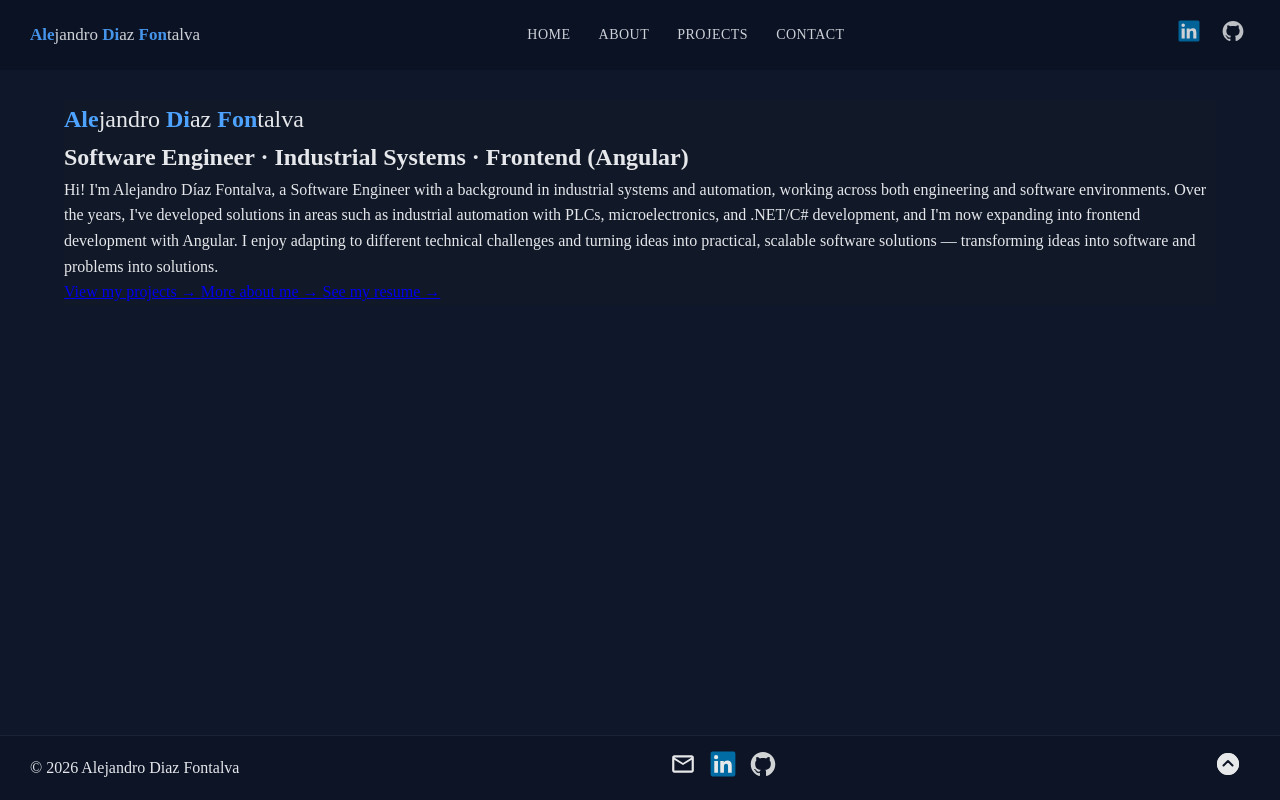
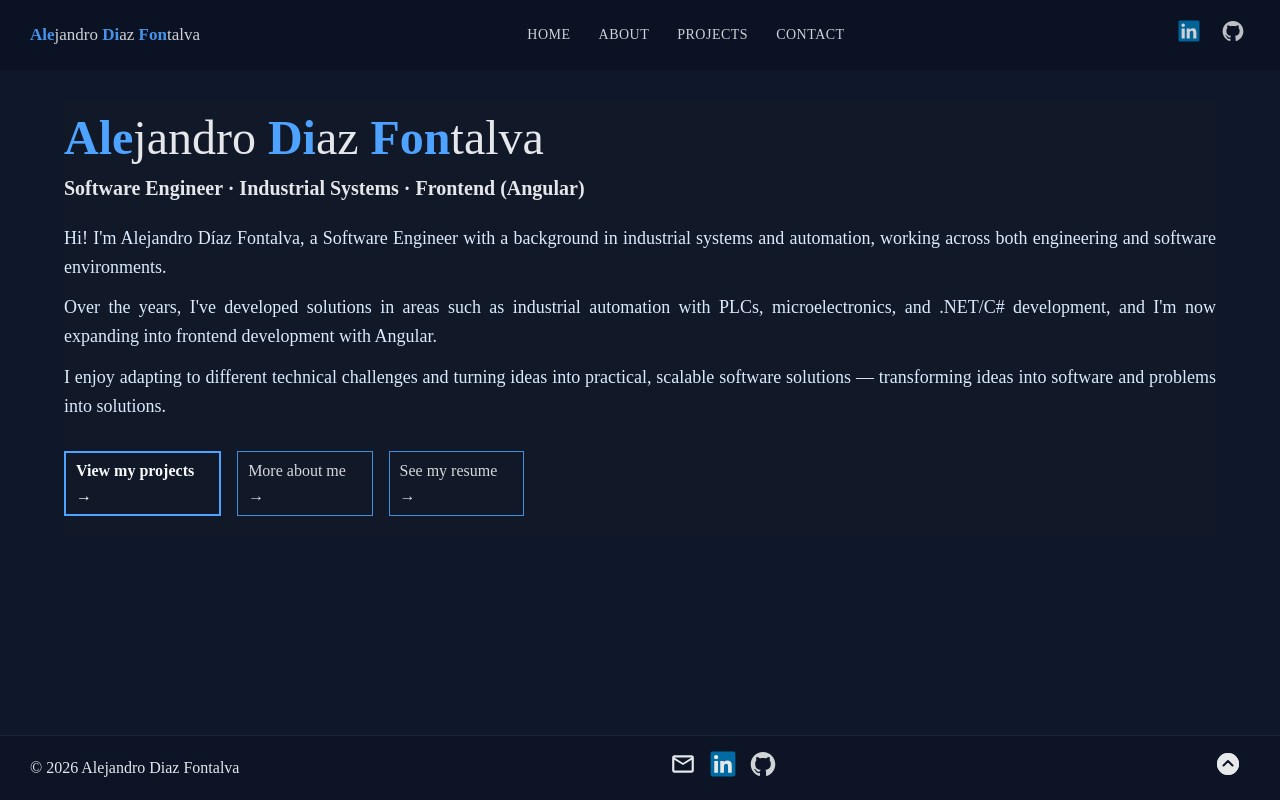
Before and after one commit to aledifon/portfolio, an Angular app: page / in a window 1280 px wide. Built offline with nearby package versions, Linux system fonts and the light colour scheme.

Commit message:
Some progress on Home page

```diff
--- a/src/app/pages/home/home.component.html
+++ b/src/app/pages/home/home.component.html
@@ -6,19 +6,25 @@
         Software Engineer · Industrial Systems · Frontend (Angular)
     </h2>
 
-    <p class="hero-description">
+    <div class="hero-description">
+        <p class="hero-text">
             Hi! I'm Alejandro Díaz Fontalva, a Software Engineer with a background in
             industrial systems and automation, working across both engineering and
             software environments.
+        </p>
 
+        <p class="hero-text">
             Over the years, I've developed solutions in areas such as industrial
             automation with PLCs, microelectronics, and .NET/C# development, and I'm
             now expanding into frontend development with Angular.
+        </p>
 
+        <p class="hero-text">
             I enjoy adapting to different technical challenges and turning ideas
             into practical, scalable software solutions — transforming ideas into
             software and problems into solutions.
         </p>
+    </div>
 
     <div class="cta">
         <!-- Go to Projects Page -->
--- a/src/app/pages/home/home.component.scss
+++ b/src/app/pages/home/home.component.scss
@@ -1,8 +1,99 @@
 .hero-title{
     font-weight: 500;
-    margin-bottom: 0px;
+    font-size: 48px;
+    margin-bottom: -5px;
+    color: #e5e7eb;
 }
 .hero-title span{
     font-weight: 700;
     color: #4da3ff;
 }
+.hero-subtitle{
+    margin-bottom: 20px;
+    font-size: 20px;
+    // color: #dbeafe;
+    color: #e5e7eb;
+}
+.hero-description{
+    margin-bottom: 30px;
+    line-height: 1.6;
+    // color: #94a3b8;
+    color: #dbeafe;
+}
+.hero-text{
+    margin-bottom: 12px;
+    text-align: justify;
+    font-size: 18px;
+}
+
+.cta{
+    display: flex;
+    flex-direction: row;
+    width: 460px;
+    gap: 16px;
+}
+
+.cta a.primary{
+    font-weight: 600;
+    border-width: 2px;
+}
+.cta a:not(.primary) {
+  opacity: 0.85;
+}
+
+a{
+    position: relative;
+    overflow: hidden;
+
+    display: flex;
+    align-items: center;
+    justify-content: center;
+
+    padding: 5px 10px;
+    margin-bottom: 20px;
+
+    text-decoration: none;
+    color: #f8fafc;
+
+    border: 1px solid #4da3ff;          // For Horizontal filling Fx
+    background: transparent;
+    // border-bottom: 2px solid #4da3ff;   // For Vertical filling Fx
+
+    z-index: 1;
+    transition: color 0.3s ease-out;
+}
+
+a::before {
+    content: "";
+    position: absolute;
+
+    // bottom: 0;      // For Horizontal filling Fx
+    // top: auto;      // For Horizontal filling Fx
+    top: 0;         // For vertical filling Fx
+    left: 0;
+
+    // For Horizontal filling Fx
+    height: 100%;
+    width: 0%;
+
+    // For Vertical filling Fx
+    // height: 0%;
+    // width: 100%;
+
+    background-color: #4da3ff;
+
+    z-index: -1;
+    transition: width 0.3s ease;    // For Horizontal filling Fx
+    // transition: height 0.3s ease;   // For Vertical filling Fx
+}
+
+a:hover::before{
+    // height: 100%;           // For Vertical filling Fx
+    width: 100%;           // For Horizontal filling Fx
+}
+
+a:hover {
+  color: #0f172a;
+  border-color: #0f172a;
+  opacity: 1;
+}
```
Lines whose indentation alone changed are shown as unchanged.
